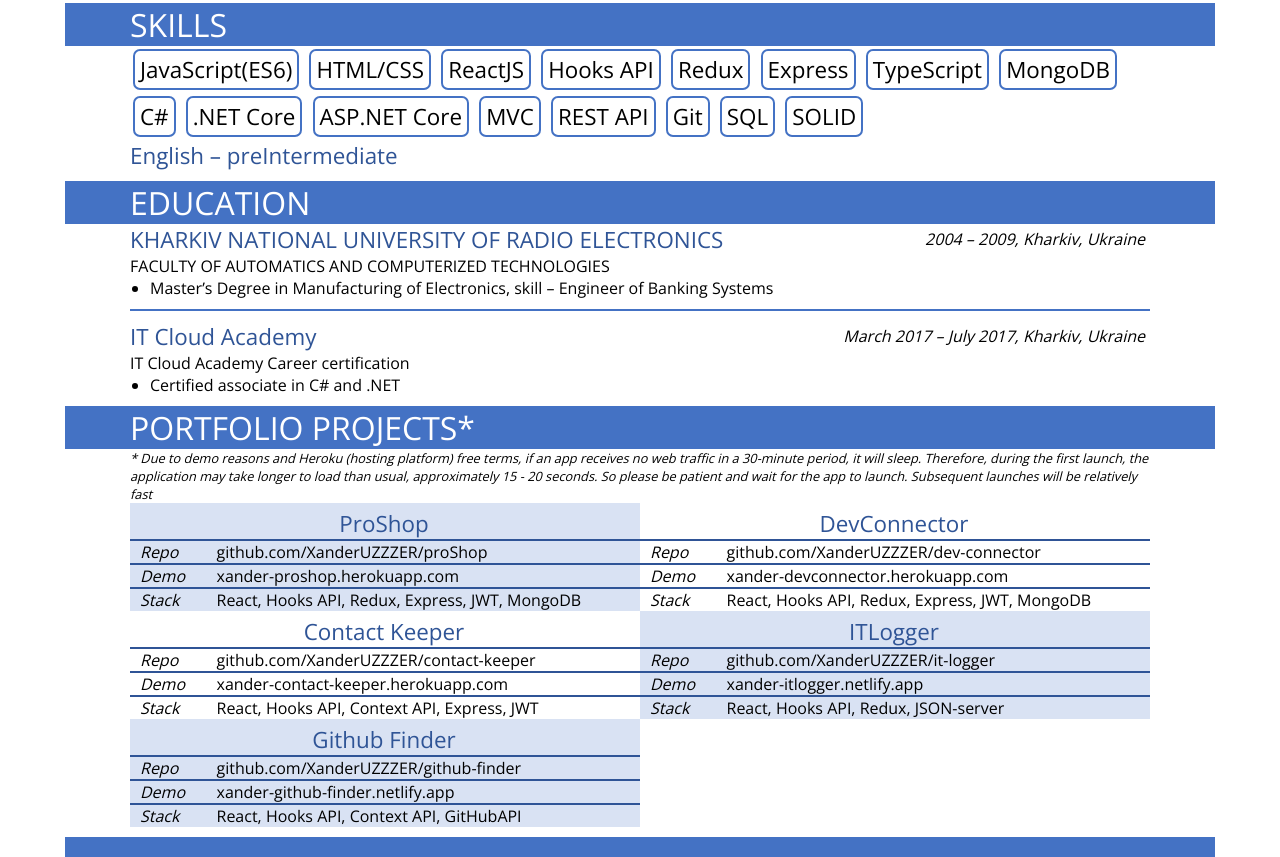
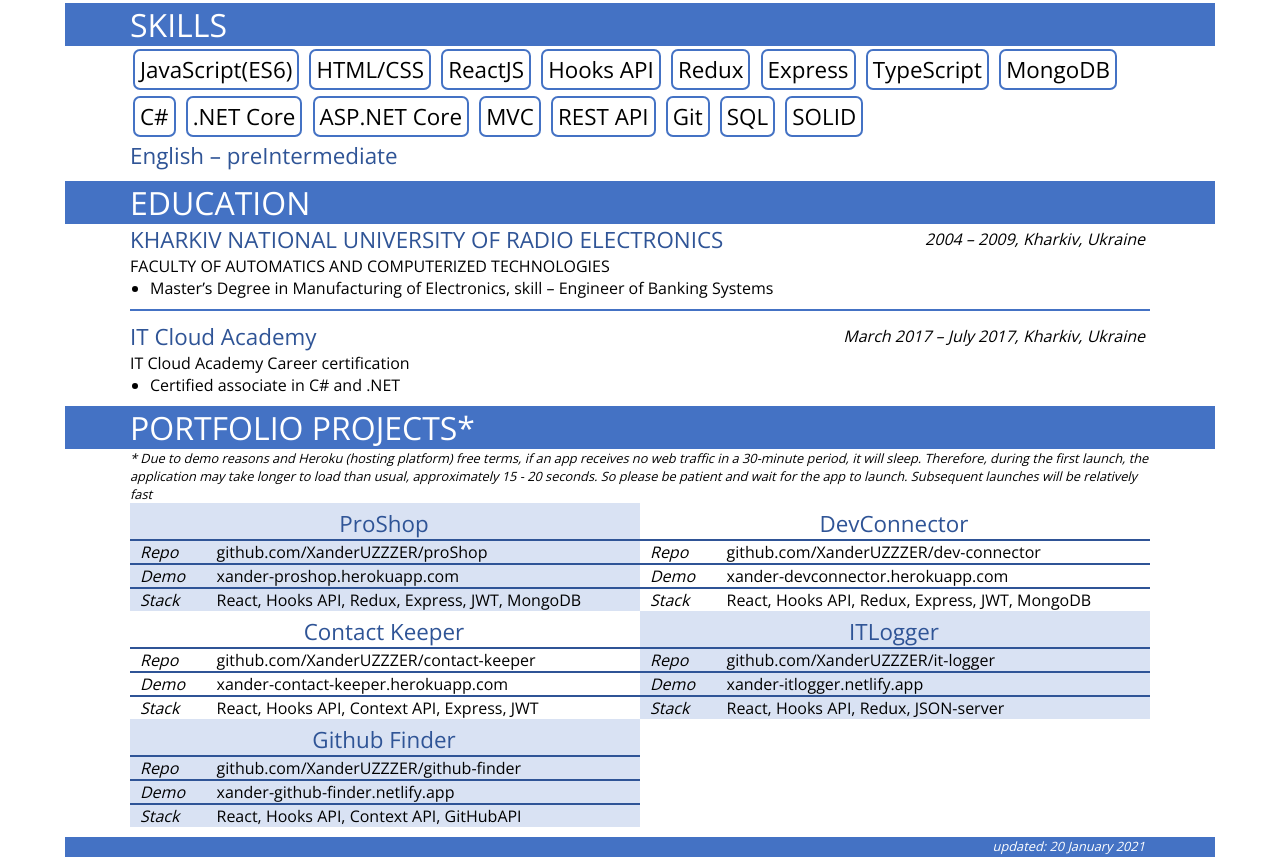
Before and after one commit to XanderUZZZER/CV, a plain HTML site: page index.html in a window 1280 px wide. Shown: the part 751-1608 px from the top of the page. Drawn offline with nearby package versions, Linux system fonts and the light colour scheme.

Commit message:
updatetd section added

```diff
--- a/css/style.css
+++ b/css/style.css
@@ -184,6 +184,18 @@ ul {
   font-size: 0.8rem;
 }
 
+.updated {
+  margin: 0;
+  padding: 0;
+  text-align: right;
+  font-size: 0.8rem;
+  font-style: italic;
+  color: #fff;
+  margin-top: 10px;
+  margin-bottom: -28px;
+  padding-right: 5px;
+}
+
 @media (max-width: 768px) {
   .container {
     padding: 0 10px;
--- a/index.html
+++ b/index.html
@@ -299,6 +299,10 @@
     </div>
   </section>
 
+  <!-- Updated -->
+  <div class="container">
+    <p class='updated'>updated: 20 January 2021</p>
+  </div>
 </body>
 
 </html>
```
Also changed, not shown: 2 other files.
